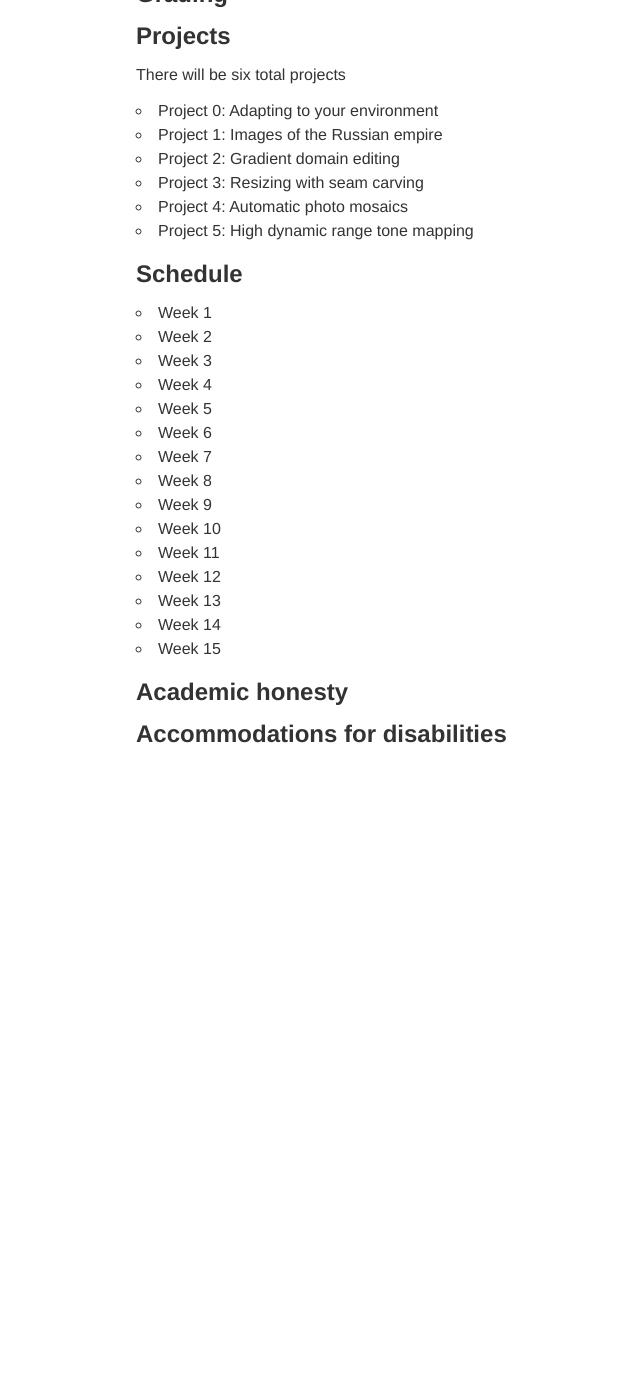
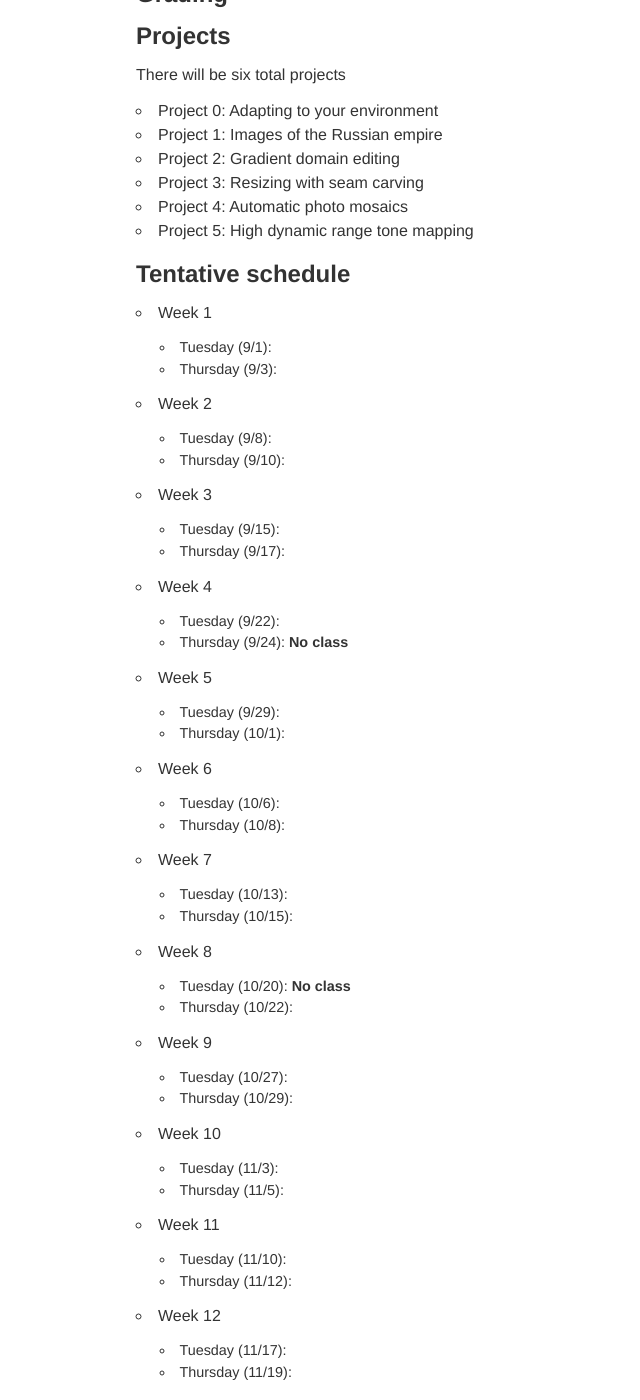
Before and after one commit to jacksonjw12/mbannister.github.io, a Jekyll site: the page built from _teaching/181m-f15/index.md, in a window 1280 px wide and 1400 px high, scrolled down 571 px. Shown: the whole window, without its empty margins (24-664 px from the left). Built offline with Jekyll 4.4.1, drawn with Linux system fonts in a browser that asks for light colours; before the commit the page ends 1356 px from its top, so only the background shows below that; some of the changed text lies outside the part shown.

Commit message:
Add schedule stub

```diff
--- a/_teaching/181m-f15/index.md
+++ b/_teaching/181m-f15/index.md
@@ -37,23 +37,53 @@ There will be six total projects
 - Project 4: Automatic photo mosaics
 - Project 5: High dynamic range tone mapping
 
-## Schedule
+## Tentative schedule
 
 - Week 1
+  - Tuesday (9/1):
+  - Thursday (9/3):
 - Week 2
+  - Tuesday (9/8):
+  - Thursday (9/10):
 - Week 3
+  - Tuesday (9/15):
+  - Thursday (9/17):
 - Week 4
+  - Tuesday (9/22):
+  - Thursday (9/24): __No class__
 - Week 5
+  - Tuesday (9/29):
+  - Thursday (10/1):
 - Week 6
+  - Tuesday (10/6):
+  - Thursday (10/8):
 - Week 7
+  - Tuesday (10/13):
+  - Thursday (10/15):
 - Week 8
+  - Tuesday (10/20): __No class__
+  - Thursday (10/22):
 - Week 9
+  - Tuesday (10/27):
+  - Thursday (10/29):
 - Week 10
+  - Tuesday (11/3):
+  - Thursday (11/5):
 - Week 11
+  - Tuesday (11/10):
+  - Thursday (11/12):
 - Week 12
+  - Tuesday (11/17):
+  - Thursday (11/19):
 - Week 13
+  - Tuesday (11/24):
+  - Thursday (11/26): __No class__
 - Week 14
+  - Tuesday (12/1):
+  - Thursday (12/3):
 - Week 15
+  - Tuesday (12/8):
+  - Thursday (12/10): __No class__
 
 ## Academic honesty
 
```
